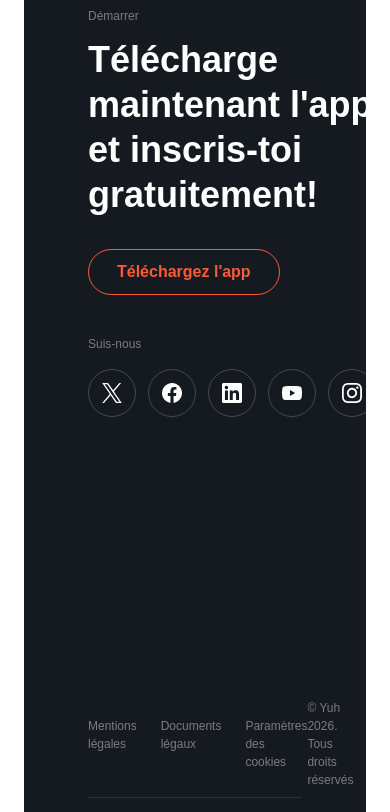
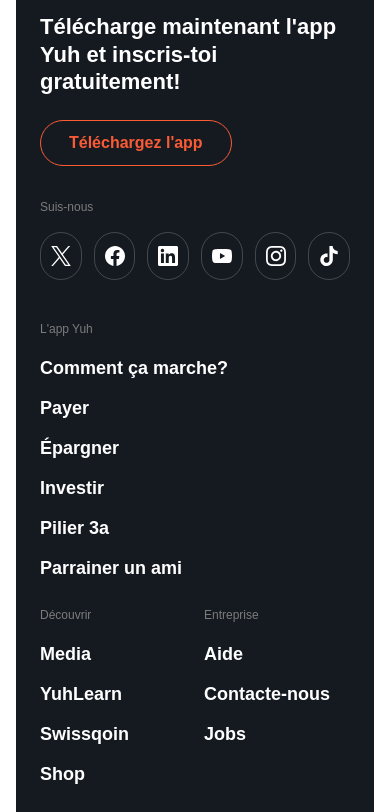
Before and after one commit to d-vale/YUH-comparatif, a React (Vite) app: page / in a window 390 px wide. Shown: the part 6852-7664 px from the top of the page. Built offline with nearby package versions, Linux system fonts and the light colour scheme.

Commit message:
feat(responsive): stack Footer vertically on mobile

```diff
--- a/src/components/Footer.tsx
+++ b/src/components/Footer.tsx
@@ -2,21 +2,21 @@
 
 export default function Footer() {
   return (
-    <footer className="w-full px-6 pb-6">
-      <div className="bg-black text-white rounded-[48px] px-16 pt-14 pb-8">
+    <footer className="w-full px-4 md:px-6 pb-6">
+      <div className="bg-black text-white rounded-[32px] lg:rounded-[48px] px-6 pt-8 pb-6 lg:px-16 lg:pt-14 lg:pb-8">
 
         {/* Top section */}
-        <div className="flex gap-16 mb-16">
+        <div className="flex flex-col lg:flex-row gap-8 lg:gap-16 mb-8 lg:mb-16">
 
           {/* Left — CTA + social */}
-          <div className="flex-shrink-0 max-w-[360px]">
+          <div className="flex-shrink-0 max-w-full lg:max-w-[360px]">
             <p className="text-mini-text font-regular text-grey mb-3">Démarrer</p>
-            <h3 className="text-h3 font-extrabold text-white mb-8 leading-tight">
+            <h3 className="text-[22px] leading-[30px] lg:text-h3 font-extrabold text-white mb-6 lg:mb-8 leading-tight">
               Télécharge maintenant l'app Yuh et inscris-toi gratuitement!
             </h3>
             <a
               href="#"
-              className="inline-block border border-orange text-orange text-button-text font-bold px-7 py-2.5 rounded-full hover:bg-orange hover:text-white transition-colors mb-10"
+              className="inline-block border border-orange text-orange text-button-text font-bold px-7 py-2.5 rounded-full hover:bg-orange hover:text-white transition-colors mb-8 lg:mb-10"
             >
               Téléchargez l'app
             </a>
@@ -38,10 +38,10 @@
 
           {/* Right — nav columns + logo */}
           <div className="flex-1 flex flex-col gap-8">
-            <div className="flex gap-8 justify-end pt-2">
+            <div className="flex flex-wrap gap-6 lg:gap-8 lg:justify-end pt-2">
               {footerLinks.map(({ heading, links }) => (
-                <div key={heading} className="min-w-[160px]">
-                  <p className="text-mini-text font-regular text-grey mb-6">{heading}</p>
+                <div key={heading} className="min-w-[140px] lg:min-w-[160px]">
+                  <p className="text-mini-text font-regular text-grey mb-4 lg:mb-6">{heading}</p>
                   <ul className="flex flex-col gap-3">
                     {links.map((link) => (
                       <li key={link}>
@@ -55,20 +55,20 @@
               ))}
             </div>
 
-            {/* Logo aligné sous les colonnes nav */}
-            <div className="flex justify-end">
+            {/* Logo */}
+            <div className="flex justify-center lg:justify-end">
               <img
                 src="/footer/logo_footer.png"
                 alt="Yuh"
-                className="w-[550px] object-contain"
+                className="w-full max-w-[300px] lg:max-w-[550px] object-contain"
               />
             </div>
           </div>
         </div>
 
         {/* Bottom bar */}
-        <div className="flex items-center justify-between pt-5 pb-2">
-          <nav className="flex gap-6">
+        <div className="flex flex-col sm:flex-row sm:items-center sm:justify-between gap-2 pt-5 pb-2">
+          <nav className="flex flex-wrap gap-3 lg:gap-6">
             {['Mentions légales', 'Documents légaux', 'Paramètres des cookies'].map((item) => (
               <a key={item} href="#" className="text-mini-text font-regular text-grey hover:text-white transition-colors">
                 {item}
```
